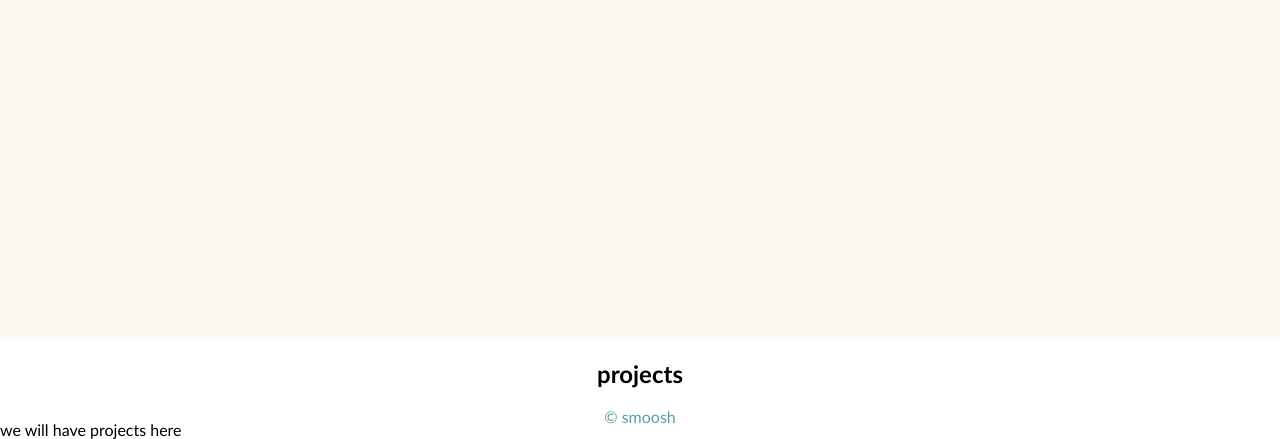
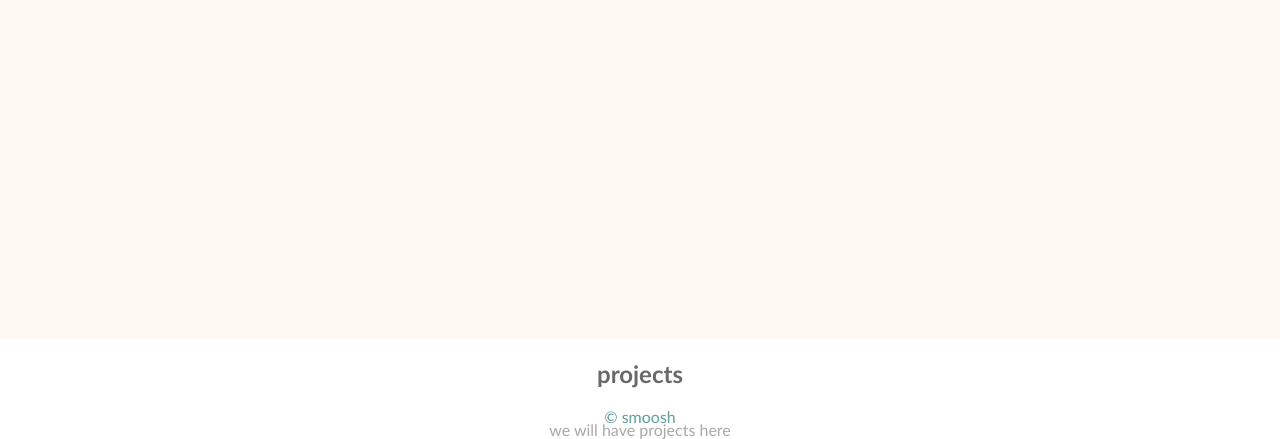
Before and after one commit to darufuku/darufuku.github.io, a plain HTML site: page index.html in a window 1280 px wide. Shown: the part 461-900 px from the top of the page. Drawn offline with Linux system fonts and the light colour scheme.

Commit message:
added rows

```diff
--- a/index.html
+++ b/index.html
@@ -12,10 +12,10 @@
         </div>
         <div id="projects">
             <h2 id="projectheader">projects</h2>
-            <div class="rows">
+        </div>
+        <div id="rows">
             <p>we will have projects here</p>
             </div>
-        </div>
         <div id="footer">
         <footer>&copy; smoosh</footer>
         </div>
--- a/smooshss.css
+++ b/smooshss.css
@@ -13,9 +13,11 @@ h1{
 }
 
 h2{
+    color:dimgray;
     left:0;
     width: 100%;
     margin: 0 0 auto;
+    margin-bottom: 50px;
     position: absolute;
 }
 
@@ -29,6 +31,11 @@ h2{
     top:0;
     text-align: center;
     margin-bottom:0.5em;
+}
+
+#rows{
+    text-align: center;
+    color:darkgrey;
 }
 
 #projectheader{
```
